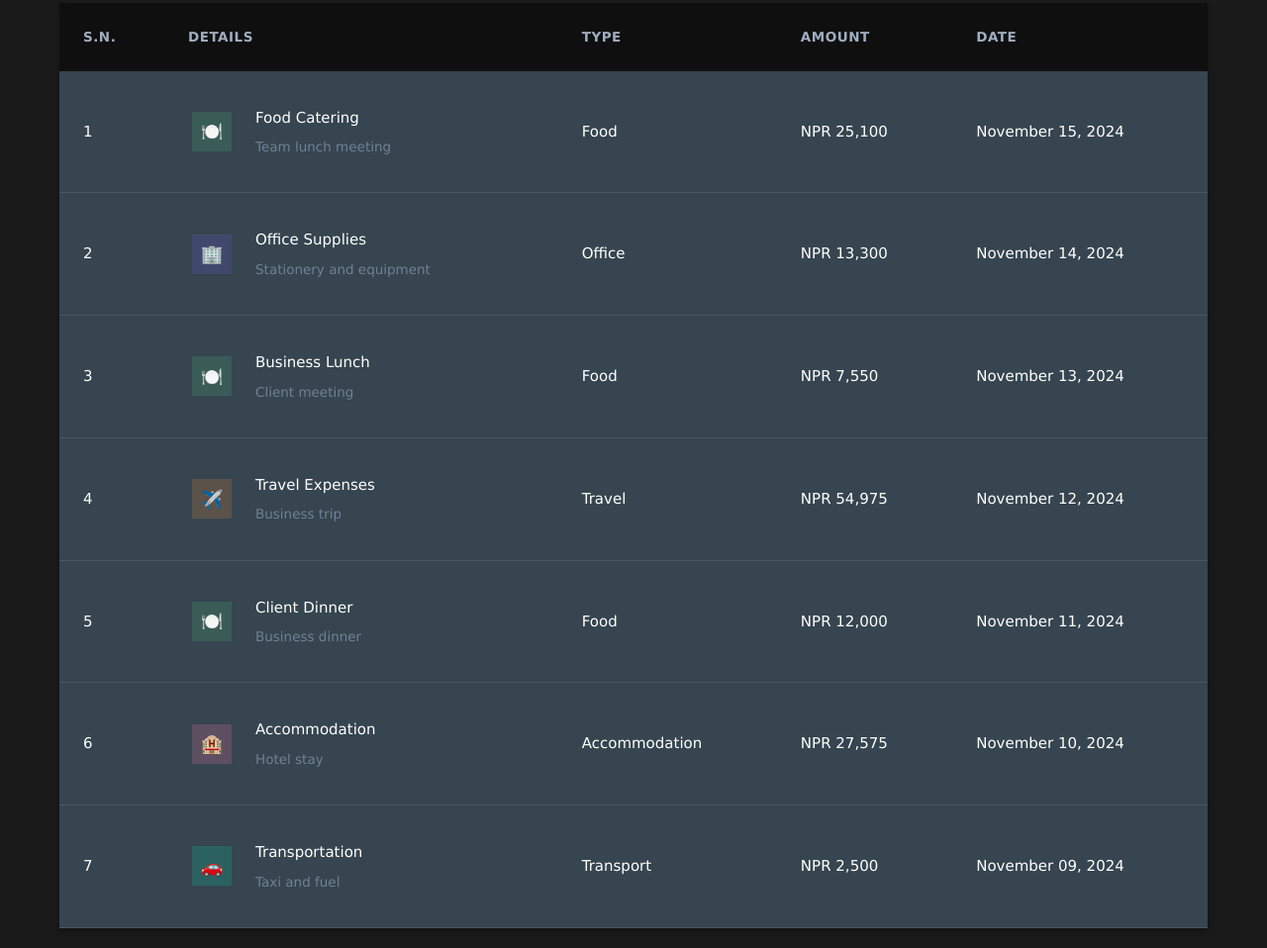
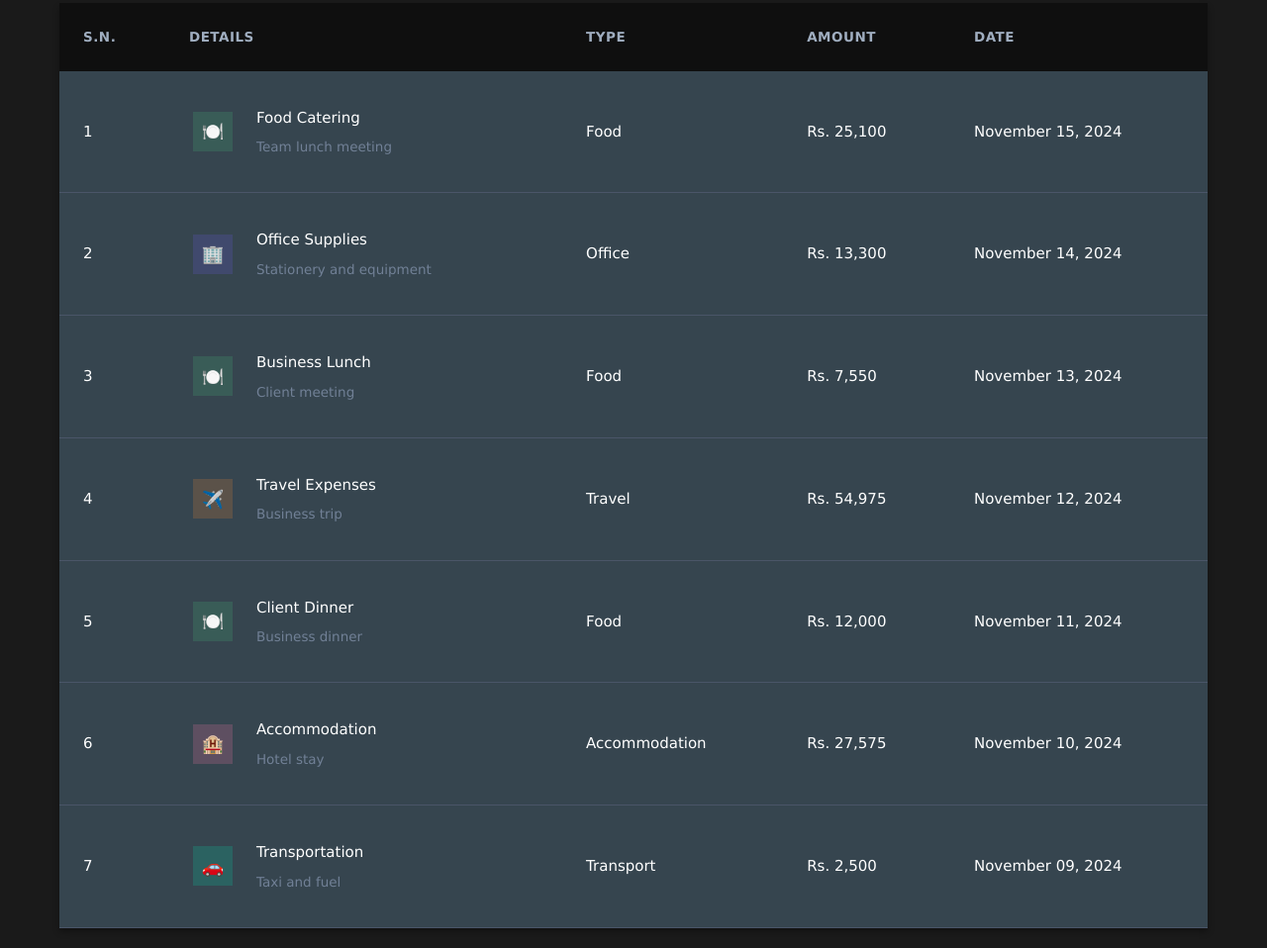
Before and after one commit to Eternal-15/Mero-Kharcha, a plain HTML site: page viewExpenses.html in a window 1280 px wide. Shown: the part 211-1169 px from the top of the page at 99% size. Drawn offline with nearby package versions, Linux system fonts and the light colour scheme; a script that the page names is missing.

Commit message:
Edit
change 1

```diff
--- a/viewExpenses.html
+++ b/viewExpenses.html
@@ -53,7 +53,7 @@
                             </div>
                         </td>
                         <td>Food</td>
-                        <td>NPR 25,100</td>
+                        <td>Rs. 25,100</td>
                         <td>November 15, 2024</td>
                     </tr>
                     <tr>
@@ -68,7 +68,7 @@
                             </div>
                         </td>
                         <td>Office</td>
-                        <td>NPR 13,300</td>
+                        <td>Rs. 13,300</td>
                         <td>November 14, 2024</td>
                     </tr>
                     <tr>
@@ -83,7 +83,7 @@
                             </div>
                         </td>
                         <td>Food</td>
-                        <td>NPR 7,550</td>
+                        <td>Rs. 7,550</td>
                         <td>November 13, 2024</td>
                     </tr>
                     <tr>
@@ -98,7 +98,7 @@
                             </div>
                         </td>
                         <td>Travel</td>
-                        <td>NPR 54,975</td>
+                        <td>Rs. 54,975</td>
                         <td>November 12, 2024</td>
                     </tr>
                     <tr>
@@ -113,7 +113,7 @@
                             </div>
                         </td>
                         <td>Food</td>
-                        <td>NPR 12,000</td>
+                        <td>Rs. 12,000</td>
                         <td>November 11, 2024</td>
                     </tr>
                     <tr>
@@ -128,7 +128,7 @@
                             </div>
                         </td>
                         <td>Accommodation</td>
-                        <td>NPR 27,575</td>
+                        <td>Rs. 27,575</td>
                         <td>November 10, 2024</td>
                     </tr>
                     <tr>
@@ -143,7 +143,7 @@
                             </div>
                         </td>
                         <td>Transport</td>
-                        <td>NPR 2,500</td>
+                        <td>Rs. 2,500</td>
                         <td>November 09, 2024</td>
                     </tr>
                 </tbody>
```
Also changed, not shown: addExpenses.html (+1 -1 lines), budget.html (+10 -10 lines).
